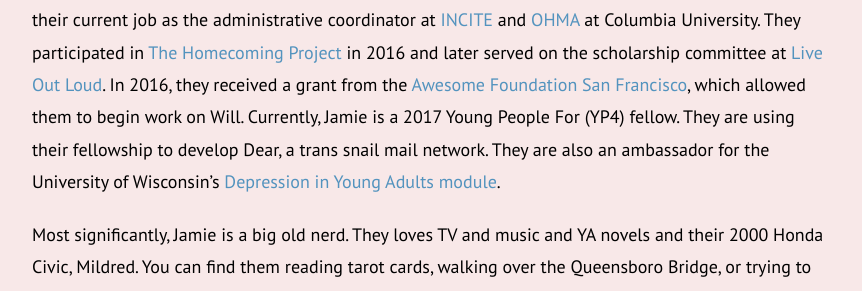
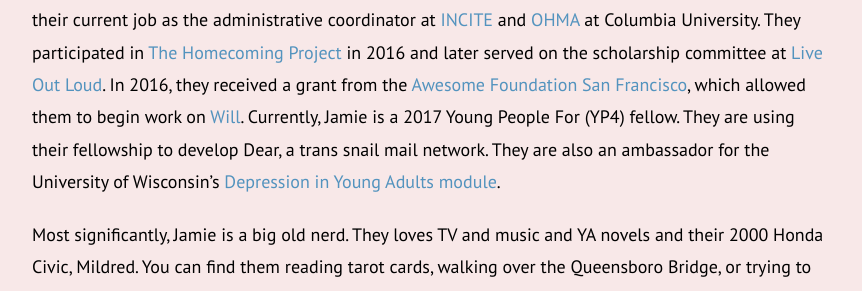
Before and after one commit to jamiebeckenstein/home, a Jekyll site: the page built from index.md, in a window 1280 px wide. Shown: the part 1003-1294 px from the top of the page, without its empty margins (208-1070 px from the left). Built offline with Jekyll 4.4.1, drawn with Linux system fonts in a browser that asks for light colours; part of the change alters nothing that is shown.

```diff
--- a/index.md
+++ b/index.md
@@ -9,6 +9,6 @@ Jamie grew up in Cornwall, New York, where they graduated from high school in th
 
 During college, Jamie worked at [North Star](http://www.northstarteens.org/#learningisnatural), a self-directed learning center for teens, where they tutored and taught writing, TV history, and theater in addition to co-facilitating an LGBTQ+ group. They also volunteered with the [See-Hear-Feel-Film media literacy program](http://amherstcinema.org/education/about-see-hear-feel-film) at [Amherst Cinema](http://amherstcinema.org). They interned with the [Entertainment Media team](http://www.glaad.org/entertainment) at [GLAAD](http://www.glaad.org) and the [It Gets Better Project](http://www.itgetsbetter.org) in Los Angeles and with the [New York Neo-Futurists](http://www.nyneofuturists.org) in New York. One summer, they field managed teams of canvassers for [Planned Parenthood](https://www.plannedparenthood.org) in Boston (yes, they got yelled at a lot). They ran social media for and later produced the podcast [Sex For Smart People* (*that means you)](http://sexforsmartpeople.com) during its final year and a half with the extraordinary [Orion Stephanie Johnstone](http://orionjohnstone.com).
 
-After college and a brief stint working in the basement of the in/famous [Strand bookstore](http://www.strandbooks.com), Jamie began their current job as the administrative coordinator at [INCITE](http://www.incite.columbia.edu) and [OHMA](http://oralhistory.columbia.edu/) at Columbia University. They participated in [The Homecoming Project](http://oralhistory.columbia.edu) in 2016 and later served on the scholarship committee at [Live Out Loud](https://www.liveoutloud.info). In 2016, they received a grant from the [Awesome Foundation San Francisco](http://www.awesomefoundation.org/en/chapters/sf), which allowed them to begin work on Will. Currently, Jamie is a 2017 Young People For (YP4) fellow. They are using their fellowship to develop Dear, a trans snail mail network. They are also an ambassador for the University of Wisconsin's [Depression in Young Adults module](http://healthexperiencesusa.org/depression).
+After college and a brief stint working in the basement of the in/famous [Strand bookstore](http://www.strandbooks.com), Jamie began their current job as the administrative coordinator at [INCITE](http://www.incite.columbia.edu) and [OHMA](http://oralhistory.columbia.edu/) at Columbia University. They participated in [The Homecoming Project](http://oralhistory.columbia.edu) in 2016 and later served on the scholarship committee at [Live Out Loud](https://www.liveoutloud.info). In 2016, they received a grant from the [Awesome Foundation San Francisco](http://www.awesomefoundation.org/en/chapters/sf), which allowed them to begin work on [Will](https://transembassy.com/will/). Currently, Jamie is a 2017 Young People For (YP4) fellow. They are using their fellowship to develop Dear, a trans snail mail network. They are also an ambassador for the University of Wisconsin's [Depression in Young Adults module](http://healthexperiencesusa.org/depression).
 
 Most significantly, Jamie is a big old nerd. They loves TV and music and YA novels and their 2000 Honda Civic, Mildred. You can find them reading tarot cards, walking over the Queensboro Bridge, or trying to convince people to watch their favorite shows. They live in Astoria, New York.
```
